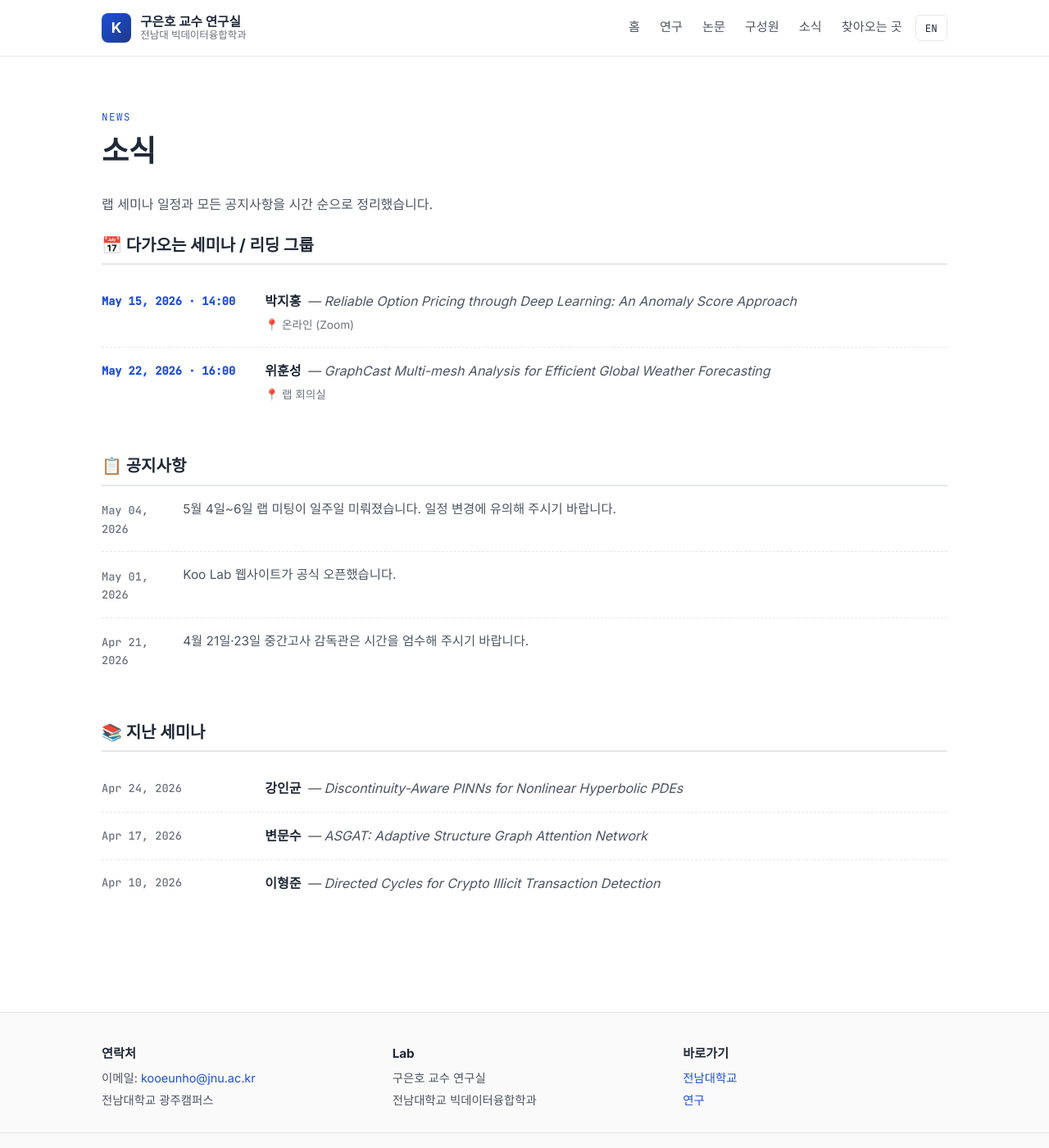
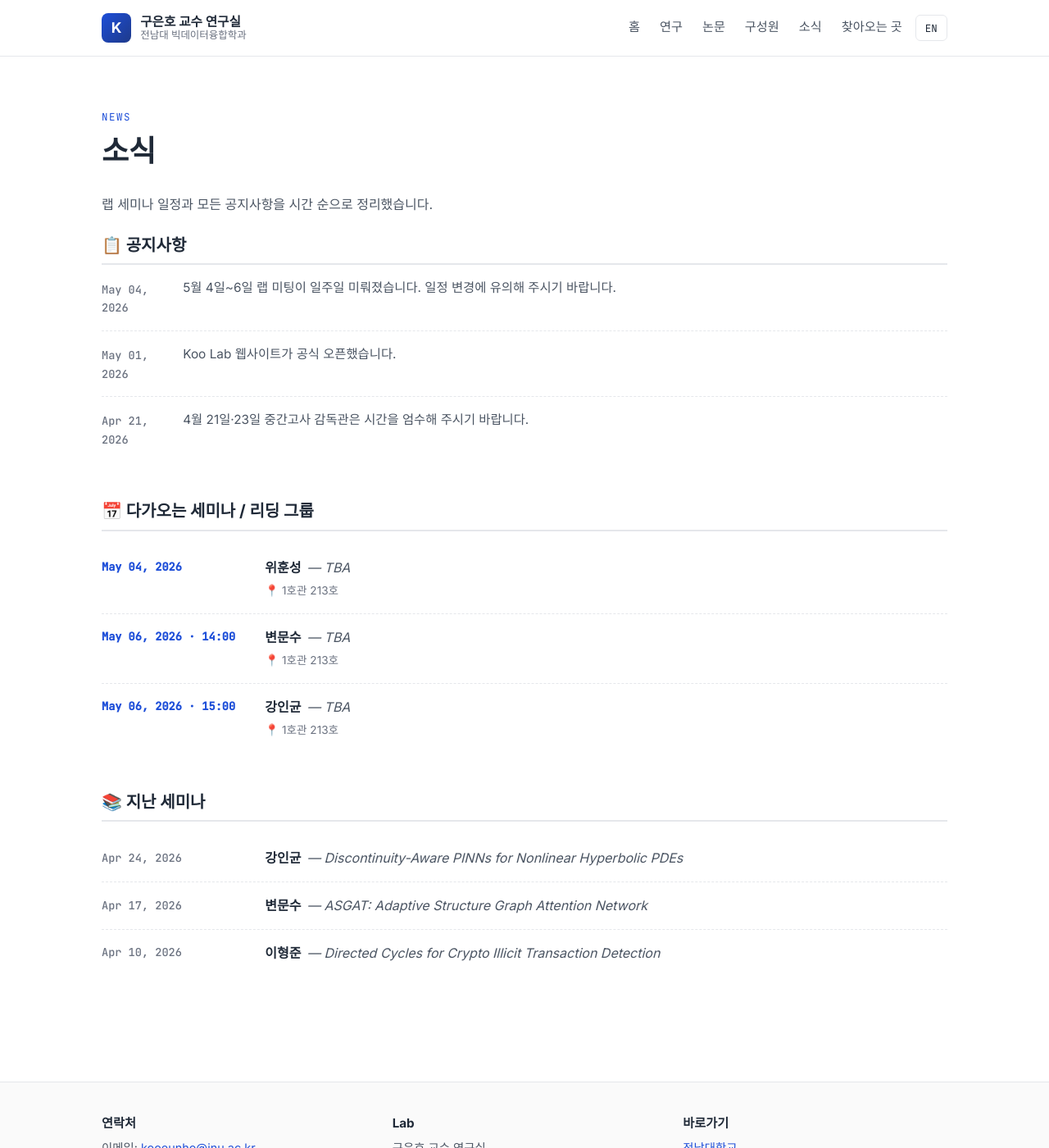
Before and after one commit to Ian-Ian-Ian5/Koo-Eunho.github.io, a Jekyll site: the page built from news.html, in a window 1280 px wide and 1400 px high. Shown: the whole window at 82% size. Built offline with Jekyll 4.4.1, drawn with Linux system fonts in a browser that asks for light colours.

Commit message:
Reorder News page: announcements first + add 3 upcoming seminars

```diff
--- a/_data/news.yml
+++ b/_data/news.yml
@@ -1,8 +1,8 @@
 # =============================================================================
 #  News + Seminar / Reading Group entries
 #  News 페이지에서 자동으로 다음 3개 섹션으로 분리됨:
-#   1. 다가오는 세미나 (type: seminar, date > 오늘)
-#   2. 공지사항 (type: announcement, 최근순)
+#   1. 공지사항 (type: announcement, 최근순) — 최상단
+#   2. 다가오는 세미나 (type: seminar, date > 오늘)
 #   3. 지난 세미나 (type: seminar, date <= 오늘, 최근 8개)
 # =============================================================================
 #
@@ -15,26 +15,38 @@
 # =============================================================================
 
 # ============================================================
-#  세미나 / 리딩 그룹
+#  세미나 / 리딩 그룹 (다가오는 일정 — 최신 추가)
 # ============================================================
 
 - type: seminar
-  date: "2026-05-22"
+  date: "2026-05-04"
   presenter_ko: "위훈성"
   presenter_en: "Hunsung Wi"
-  title: "GraphCast Multi-mesh Analysis for Efficient Global Weather Forecasting"
-  venue_ko: "랩 회의실"
-  venue_en: "Lab Meeting Room"
-  time: "16:00"
+  title: "TBA"
+  venue_ko: "1호관 213호"
+  venue_en: "Bldg. 1, Rm. 213"
 
 - type: seminar
-  date: "2026-05-15"
-  presenter_ko: "박지홍"
-  presenter_en: "Jihong Park"
-  title: "Reliable Option Pricing through Deep Learning: An Anomaly Score Approach"
-  venue_ko: "온라인 (Zoom)"
-  venue_en: "Online (Zoom)"
+  date: "2026-05-06"
+  presenter_ko: "변문수"
+  presenter_en: "Munsu Byun"
+  title: "TBA"
+  venue_ko: "1호관 213호"
+  venue_en: "Bldg. 1, Rm. 213"
   time: "14:00"
+
+- type: seminar
+  date: "2026-05-06"
+  presenter_ko: "강인균"
+  presenter_en: "Ingyun Kang"
+  title: "TBA"
+  venue_ko: "1호관 213호"
+  venue_en: "Bldg. 1, Rm. 213"
+  time: "15:00"
+
+# ============================================================
+#  세미나 (지난 일정)
+# ============================================================
 
 - type: seminar
   date: "2026-04-24"
--- a/news.html
+++ b/news.html
@@ -15,6 +15,18 @@ permalink: /news/
     <p class="section-title">NEWS</p>
     <h1 data-i18n="news.title">소식</h1>
     <p data-i18n="news.intro">랩 세미나 일정과 모든 공지사항을 시간 순으로 정리했습니다.</p>
+
+    {% if announcements.size > 0 %}
+    <h2 class="news-section-title" data-ko="📋 공지사항" data-en="📋 Announcements">📋 공지사항</h2>
+    <ul class="news-list-detailed">
+      {% for item in announcements %}
+        <li>
+          <span class="date">{{ item.date | date: "%b %d, %Y" }}</span>
+          <p class="news-text" data-ko="{{ item.ko }}" data-en="{{ item.en }}">{{ item.ko }}</p>
+        </li>
+      {% endfor %}
+    </ul>
+    {% endif %}
 
     {% if upcoming.size > 0 %}
     <h2 class="news-section-title" data-ko="📅 다가오는 세미나 / 리딩 그룹" data-en="📅 Upcoming Seminars / Reading Group">📅 다가오는 세미나 / 리딩 그룹</h2>
@@ -40,18 +52,6 @@ permalink: /news/
     </ul>
     {% endif %}
 
-    {% if announcements.size > 0 %}
-    <h2 class="news-section-title" data-ko="📋 공지사항" data-en="📋 Announcements">📋 공지사항</h2>
-    <ul class="news-list-detailed">
-      {% for item in announcements %}
-        <li>
-          <span class="date">{{ item.date | date: "%b %d, %Y" }}</span>
-          <p class="news-text" data-ko="{{ item.ko }}" data-en="{{ item.en }}">{{ item.ko }}</p>
-        </li>
-      {% endfor %}
-    </ul>
-    {% endif %}
-
     {% if past_seminars.size > 0 %}
     <h2 class="news-section-title" data-ko="📚 지난 세미나" data-en="📚 Past Seminars">📚 지난 세미나</h2>
     <ul class="seminar-list">
```
